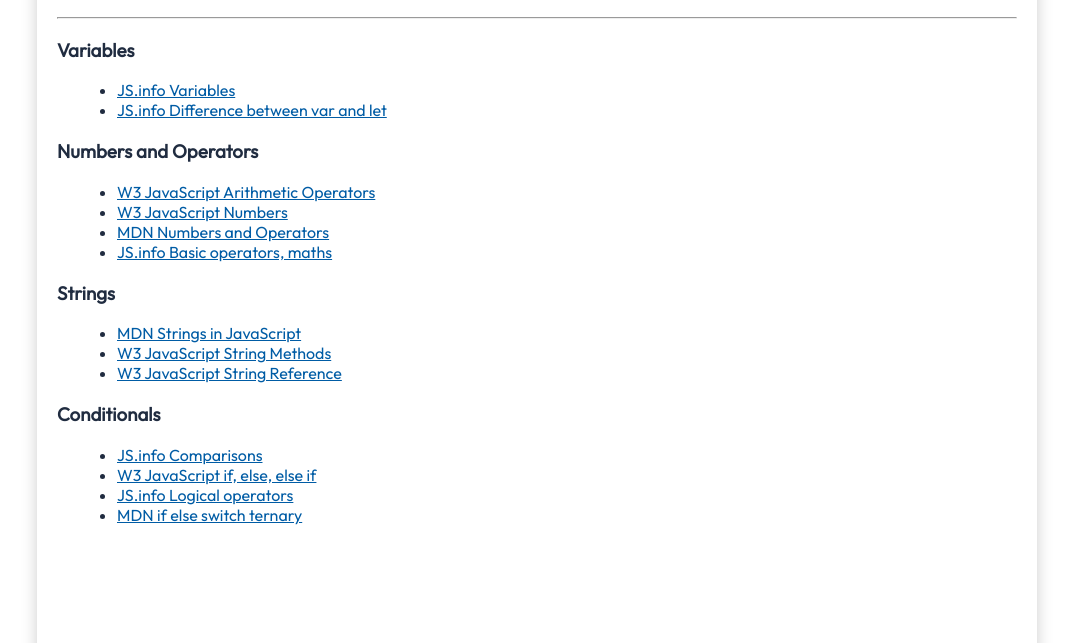
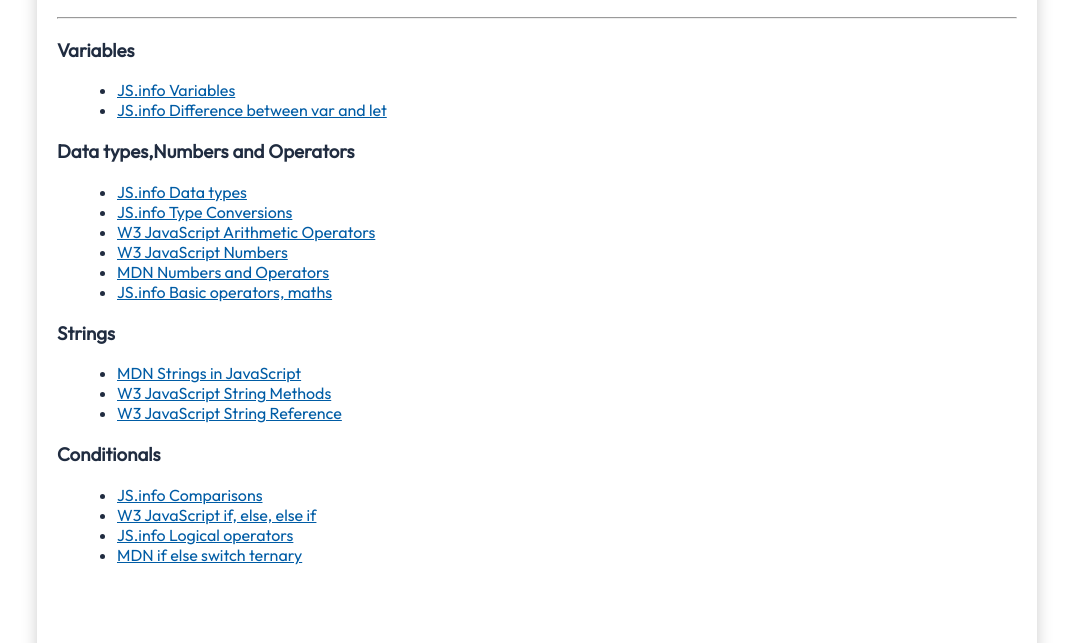
Before and after one commit to olepak/ref, a plain HTML site: page js.html in a window 1280 px wide. Shown: the part 157-800 px from the top of the page, without its empty margins (103-1176 px from the left). Drawn offline with Linux system fonts and the light colour scheme.

Commit message:
add data type items to the js page

```diff
--- a/js.html
+++ b/js.html
@@ -47,11 +47,21 @@
 					</ul>
 				</div>
 			</div>
-			<!-- Numbers -->
-			<h3>Numbers and Operators</h3>
+			<!-- Data types, numbers and operators -->
+			<h3>Data types,Numbers and Operators</h3>
 			<div class="topic">
 				<div>
 					<ul>
+						<li>
+							<a href="https://javascript.info/types" target="_blank"
+								>JS.info Data types</a
+							>
+						</li>
+						<li>
+							<a href="https://javascript.info/type-conversions" target="_blank"
+								>JS.info Type Conversions</a
+							>
+						</li>
 						<li>
 							<a
 								href="https://www.w3schools.com/js/js_arithmetic.asp"
```
